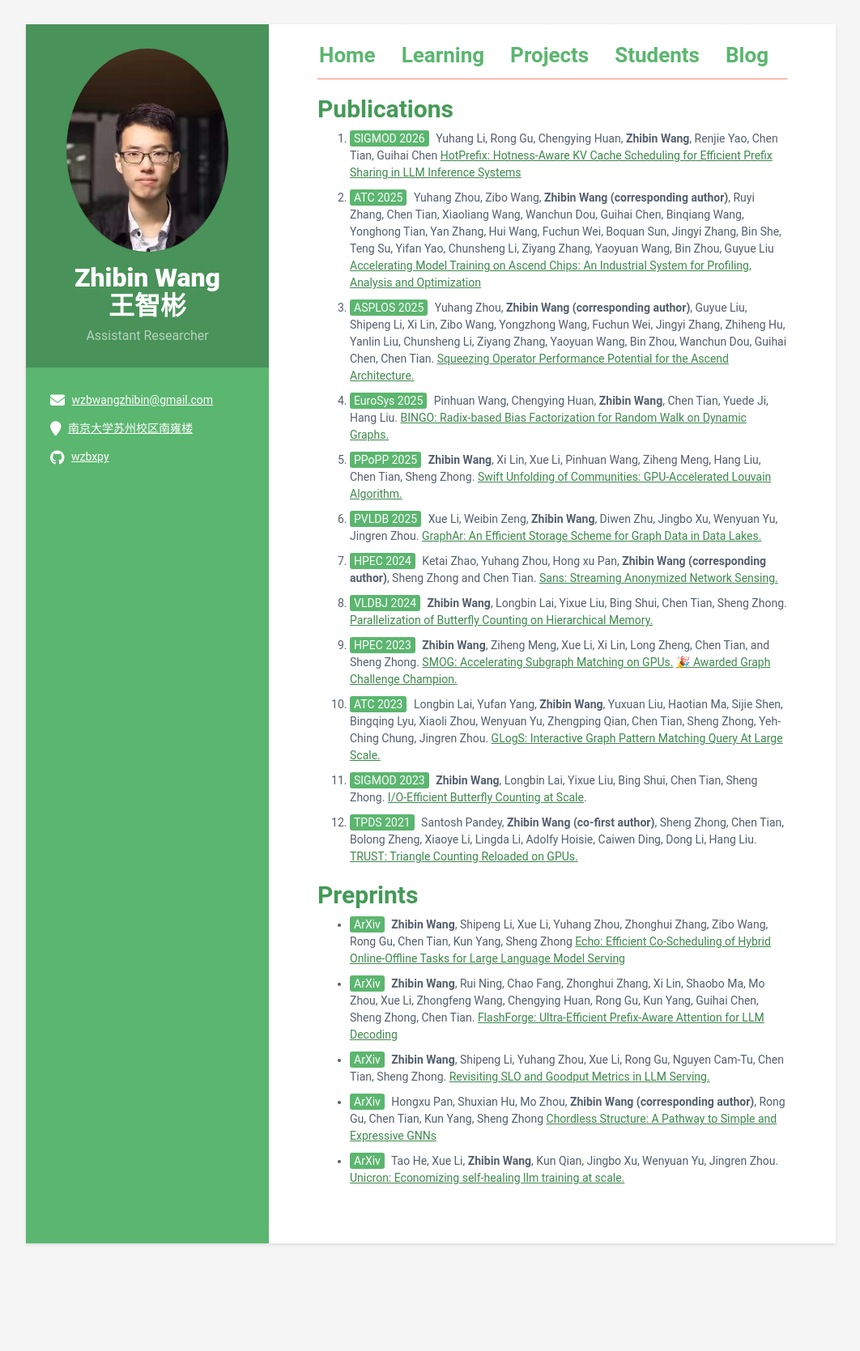
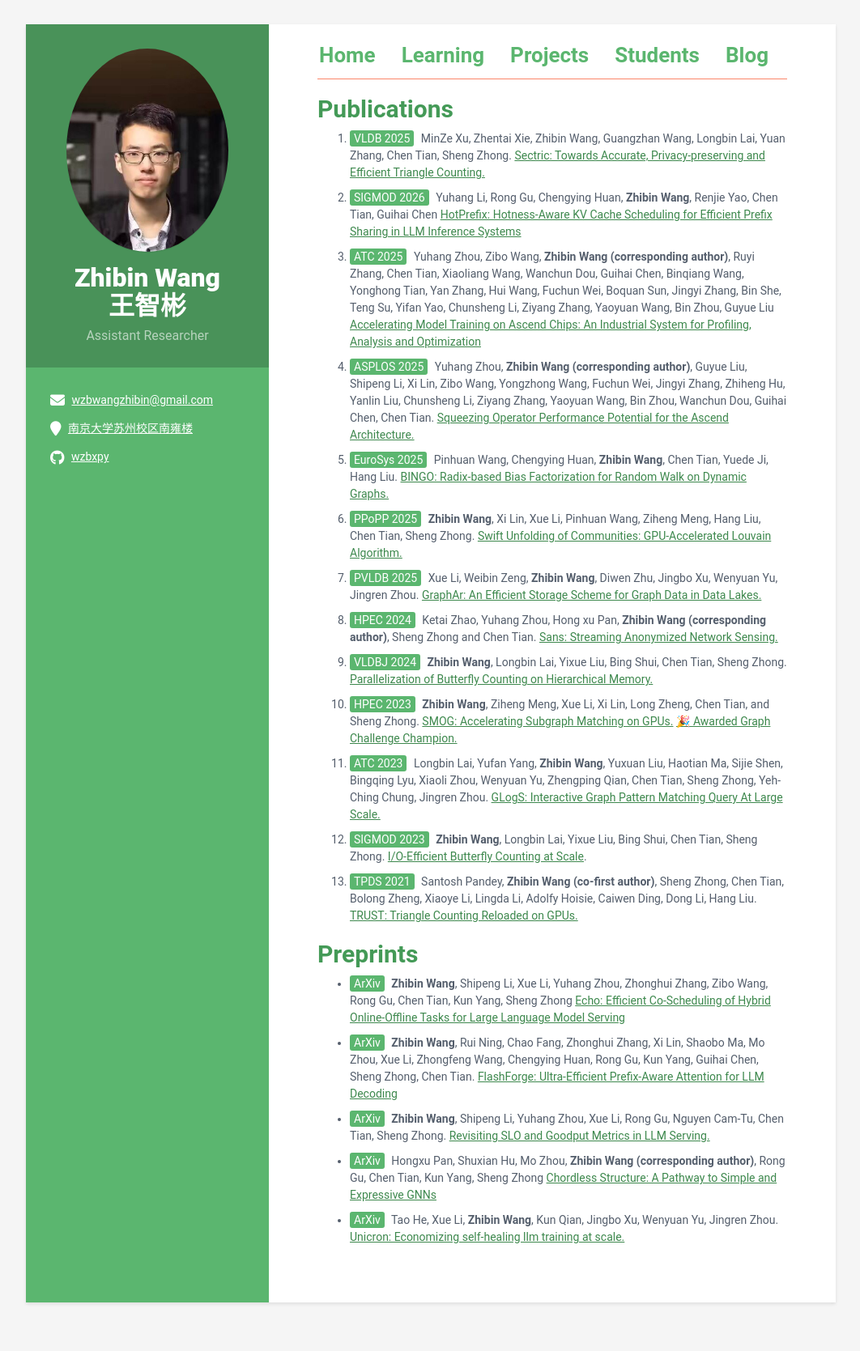
Before and after one commit to wzbxpy/wzbxpy.github.io, a Jekyll site: the page built from publication.md, in a window 1280 px wide. Shown: the whole page at 81% size, without its empty margins (108-1170 px from the left). Built offline with Jekyll 4.4.1, drawn with Linux system fonts in a browser that asks for light colours; our own code applies the rules of GitHub Pages for plain Markdown files; before the commit the page ends 1596 px from its top, so only the background shows below that.

Commit message:
add vldb paper

```diff
--- a/publication.md
+++ b/publication.md
@@ -1,5 +1,7 @@
 
 ## Publications
+
+  1. <span class="conference">VLDB 2025</span> MinZe Xu, Zhentai Xie, Zhibin Wang, Guangzhan Wang, Longbin Lai, Yuan Zhang, Chen Tian, Sheng Zhong. [Sectric: Towards Accurate, Privacy-preserving and Efficient Triangle Counting.]()
 
   1. <span class="conference">SIGMOD 2026</span> Yuhang Li, Rong Gu, Chengying Huan, __Zhibin Wang__,
   Renjie Yao, Chen Tian, Guihai Chen
```
